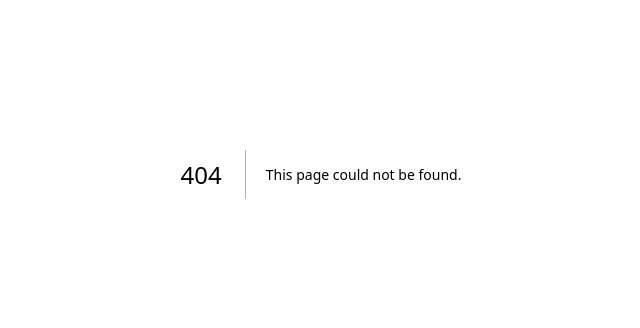
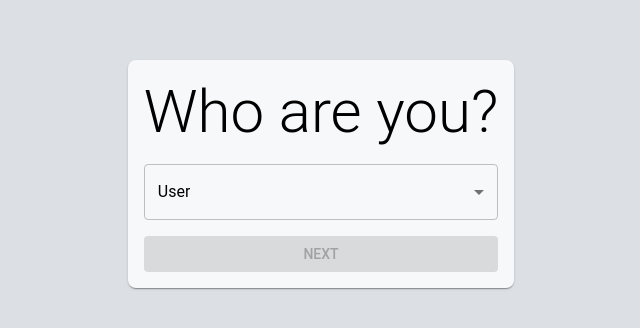
Before and after one commit to alvaro-limon/family_insurance_app, a Next.js app: page /users in a window 1280 px wide. Before the commit this address had no page. Shown: the part 226-554 px from the top of the page, without its empty margins (319-959 px from the left). Built offline with nearby package versions, Linux system fonts and the light colour scheme.

Commit message:
Made first page and user select screen, only FE.

```diff
--- a/next.config.ts
+++ b/next.config.ts
@@ -8,7 +8,8 @@ const nextConfig: NextConfig = {
 	},
 	// Optional: Change links `/me` -> `/me/` and emit `/me.html` -> `/me/index.html`
 	trailingSlash: true,
-	basePath: '/family/insurance/app'
+	//basePath: '/family/insurance/app',
+	//assetPrefix: '/family/insurance/app',
 }
 
 module.exports = nextConfig
--- a/src/app/layout.tsx
+++ b/src/app/layout.tsx
@@ -1,16 +1,9 @@
 import type { Metadata } from "next";
-import { Geist, Geist_Mono } from "next/font/google";
 import "./globals.css";
 
-const geistSans = Geist({
-  variable: "--font-geist-sans",
-  subsets: ["latin"],
-});
+import { CssBaseline, ThemeProvider } from "@mui/material";
+import { theme } from "@/theme/theme";
 
-const geistMono = Geist_Mono({
-  variable: "--font-geist-mono",
-  subsets: ["latin"],
-});
 
 export const metadata: Metadata = {
   title: "Create Next App",
@@ -24,9 +17,12 @@ export default function RootLayout({
 }>) {
   return (
     <html lang="en">
-      <body className={`${geistSans.variable} ${geistMono.variable}`}>
-        {children}
-      </body>
+      <ThemeProvider theme={theme}>
+        <body>
+          <CssBaseline/>
+          {children}
+        </body>
+      </ThemeProvider>
     </html>
   );
 }
--- /dev/null
+++ b/src/app/users/page.tsx
@@ -0,0 +1,46 @@
+'use client'
+
+import { Box, Button, Card, Container, Grid, MenuItem, TextField, Typography } from "@mui/material";
+import { useRouter } from "next/navigation";
+import { useState } from "react";
+
+export default function UsersPage() {
+	const router = useRouter();
+
+	const [user, setUser] = useState('');
+	const [isComplete, setIsComplete] = useState(false);
+
+	return (
+		<Container maxWidth='sm' sx={{height:'100vh', display:'flex', justifyContent:'center', alignItems:'center'}}>
+			<Card sx={{minWidth:'20rem', bgcolor:'custom.standard.2', borderRadius:2}}>
+				<Grid container direction={'column'} spacing={2}>
+					<Grid>
+						<Box sx={{textAlign:'center'}}>
+							<Typography variant="h2" noWrap>Who are you?</Typography>
+						</Box>
+					</Grid>
+					<Grid>
+						<TextField
+							select
+							id="select-user"
+							value={user}
+							label="User"
+							onChange={(e) => {setUser(e.target.value as string); setIsComplete(user ? true : false)}}
+							fullWidth
+						>
+							<MenuItem value={'guillermo'}>Paps</MenuItem>
+							<MenuItem value={'sofia'}>Mams</MenuItem>
+							<MenuItem value={'guillermo_jr'}>Guillo</MenuItem>
+							<MenuItem value={'pablo'}>Pablo</MenuItem>
+							<MenuItem value={'alvaro'}>Álvaro</MenuItem>
+							<MenuItem value={'diego'}>Diego</MenuItem>
+						</TextField>
+					</Grid>
+					<Grid>
+						<Button variant="contained" fullWidth disabled={!isComplete} onClick={() => router.push('/add')}>Next</Button>
+					</Grid>
+				</Grid>
+			</Card>
+		</Container>
+	);
+}
--- /dev/null
+++ b/src/theme/theme.ts
@@ -0,0 +1,97 @@
+'use client'
+import { createTheme, responsiveFontSizes, ThemeOptions } from '@mui/material';
+
+// src/theme.d.ts
+import '@mui/material/styles';
+
+declare module '@mui/material/styles' {
+  interface Palette {
+    custom: {
+      neutral: Record<number, string>;
+      standard: Record<number, string>;
+    };
+  }
+
+  interface PaletteOptions {
+    custom?: {
+      neutral?: Record<number, string>;
+      standard: Record<number, string>;
+    };
+  }
+}
+
+
+const lightThemeOptions: ThemeOptions = {
+  palette: {
+    mode: 'light',
+    primary: {
+        main: '#004870'
+    },
+    secondary: {
+        main: '#CF5B13'
+    },
+    background: {
+        default: '#DCDFE4',
+        paper: '#F7F8F9',
+    },
+    text: {
+        primary: '#000000',
+        secondary: '#rgba(0, 0, 0, 0.8)',
+    },
+
+    custom: {
+        neutral: {
+            0: '#FFFFFF',
+            100: '#F7F8F9',
+            200: '#F1F2F4',
+            300: '#DCDFE4',
+            400: '#B3B9C4',
+            500: '#8590A2',
+            600: '#758195',
+            700: '#626F86',
+            800: '#44546F',
+            900: '#2C3E5D',
+            1000: '#172B4D',
+            1100: '#091E42'
+        },
+        standard: {
+			0: '#DCDFE4',
+			1: '#F1F2F4',
+			2: '#F7F8F9',
+			3: '#FFFFFF',
+        }
+    }
+  },
+  typography: {
+    fontFamily: 'Roboto, Arial, sans-serif',
+  },
+  components: {
+    MuiCard: {
+      styleOverrides: {
+        root: {
+          padding: '1rem',
+        }
+      }
+    },
+    MuiPaper: {
+      styleOverrides: {
+        root: {
+          padding: '1rem',
+        }
+      }
+    },
+    MuiContainer: {
+      defaultProps: {
+        disableGutters: true,
+      },
+      styleOverrides: {
+        root: {
+          paddingLeft: '1rem',
+          paddingRight: '1rem',
+        },
+      },
+    },
+  }
+};
+
+export const theme = responsiveFontSizes(createTheme(lightThemeOptions));
```
Also changed, not shown: package.json (+7 -4 lines), src/app/add/page.tsx (added, +9 -0 lines), src/app/page.tsx (+21 -91 lines), 1 other file (tests, documents, lock files or other folders).
